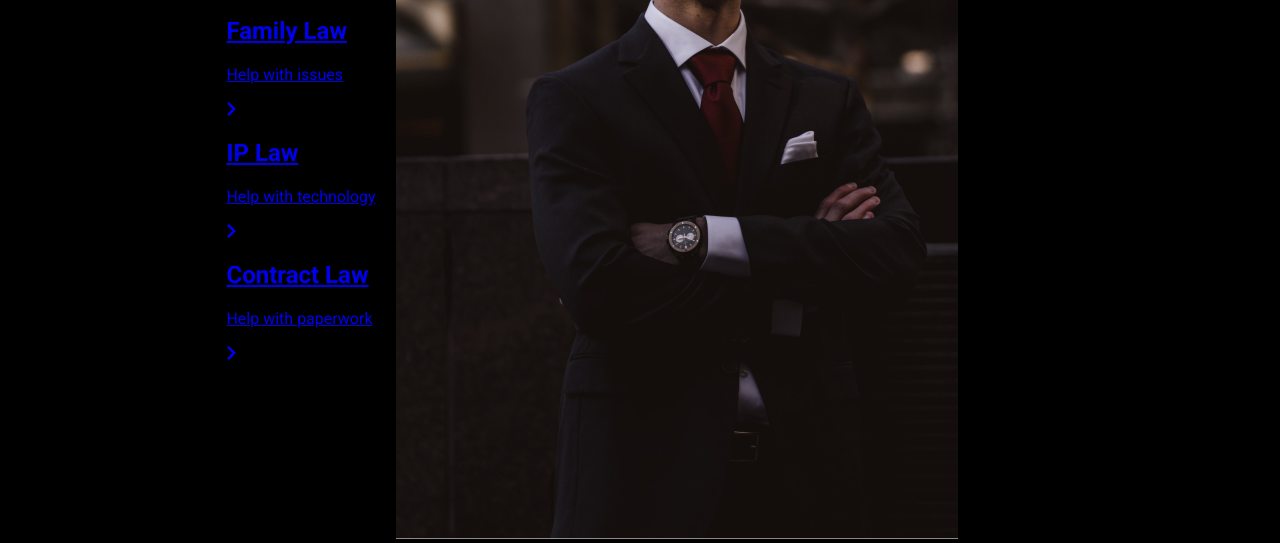
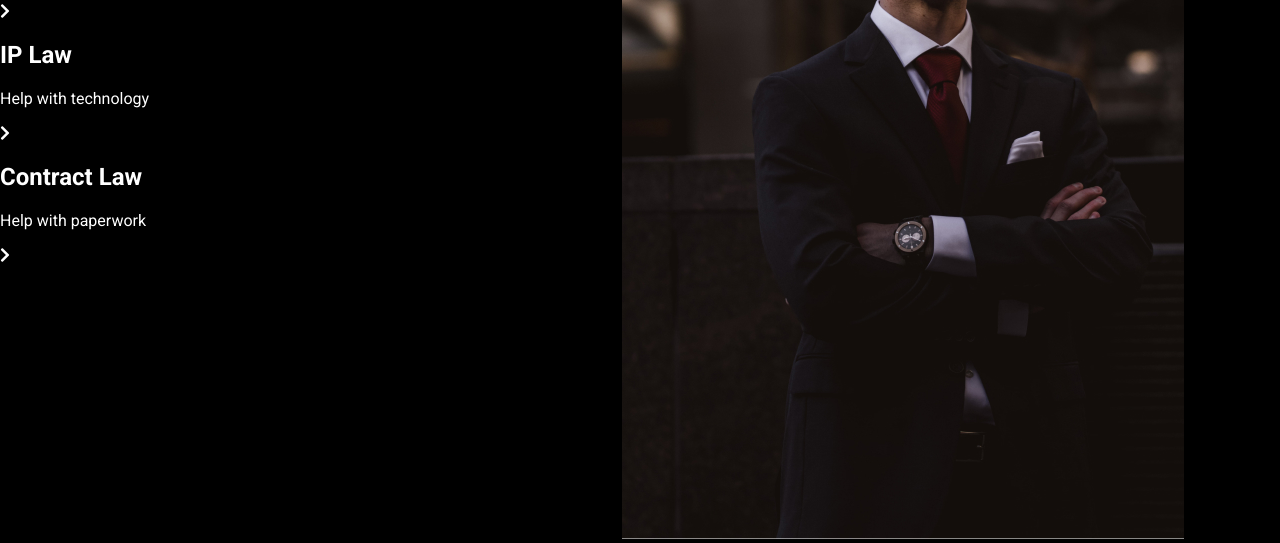
Before and after one commit to j3ffh95/law-design, a plain HTML site: page index.html in a window 1280 px wide. Shown: the part 305-848 px from the top of the page. Drawn offline with Linux system fonts and the light colour scheme.

Commit message:
Styled the main section

```diff
--- a/style.css
+++ b/style.css
@@ -15,3 +15,15 @@ body {
   padding-right: 6rem;
   min-height: 100vh;
 }
+
+a {
+  color: #fff;
+  text-decoration: none;
+}
+
+main {
+  display: flex;
+  flex-direction: column;
+  width: 60%;
+  height: 90vh;
+}
```
